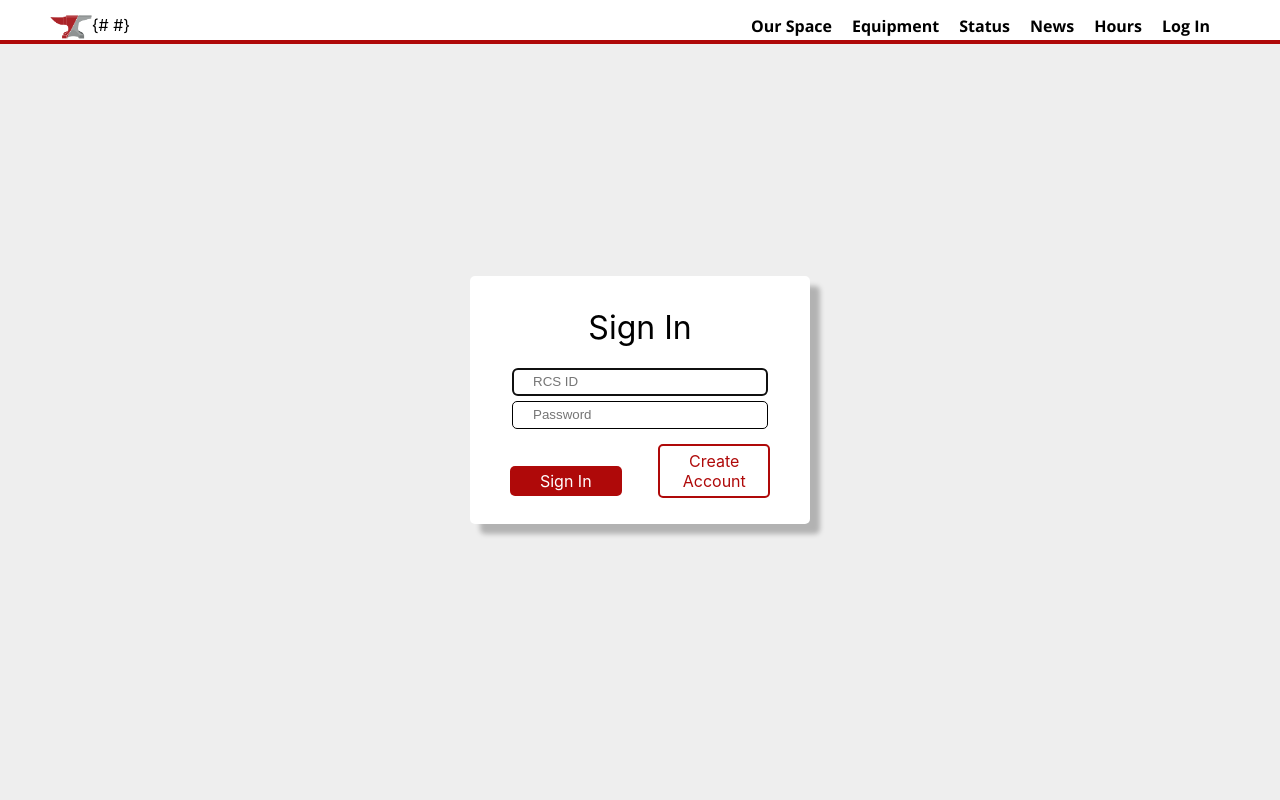
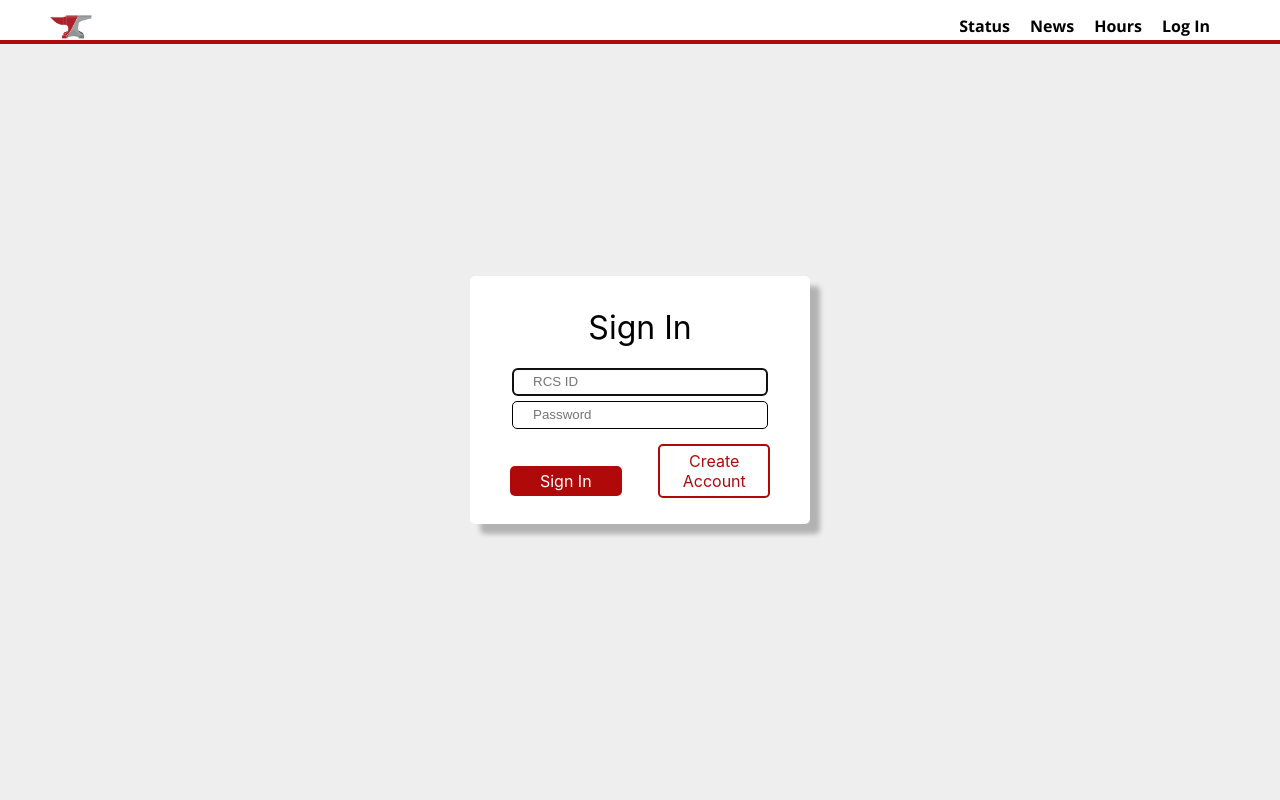
Before and after one commit to RPIForge/website, a Django app: a page that uses machine_usage/templates/machine_usage/components/header.html in a window 1280 px wide. Run offline with Django 3.2, Linux system fonts and the light colour scheme; some libraries are stand-ins or nearby versions.

Commit message:
Apparently, Django comments don't like newlines.

```diff
--- a/machine_usage/templates/machine_usage/components/header.html
+++ b/machine_usage/templates/machine_usage/components/header.html
@@ -13,8 +13,8 @@
 		<li><a class="nav_item" href="{% url 'hours' %}">Hours</a></li>
 		<li><a class="nav_item" href="{% url 'news' %}">News</a></li>
 		<li><a class="nav_item" href="{% url 'status' %}">Status</a></li>
-		{# <li><a class="nav_item" href="{% url 'equipment' %}">Equipment</a></li>
-		<li><a class="nav_item" href="{% url 'our_space' %}">Our Space</a></li> #}
+		<!--<li><a class="nav_item" href="{% url 'equipment' %}">Equipment</a></li>
+		<li><a class="nav_item" href="{% url 'our_space' %}">Our Space</a></li>-->
   </ul>
 </header>
 </div>
```
